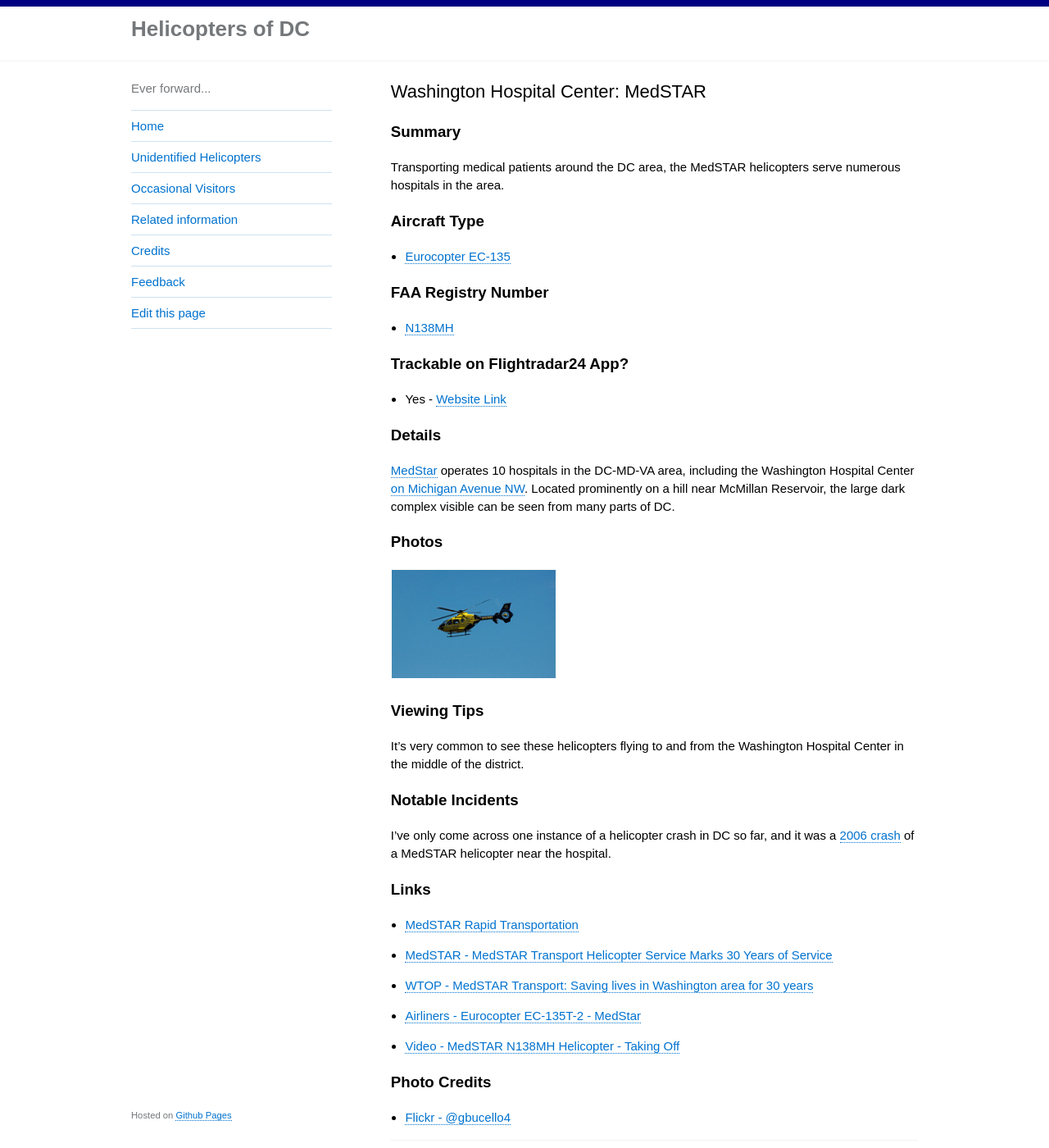
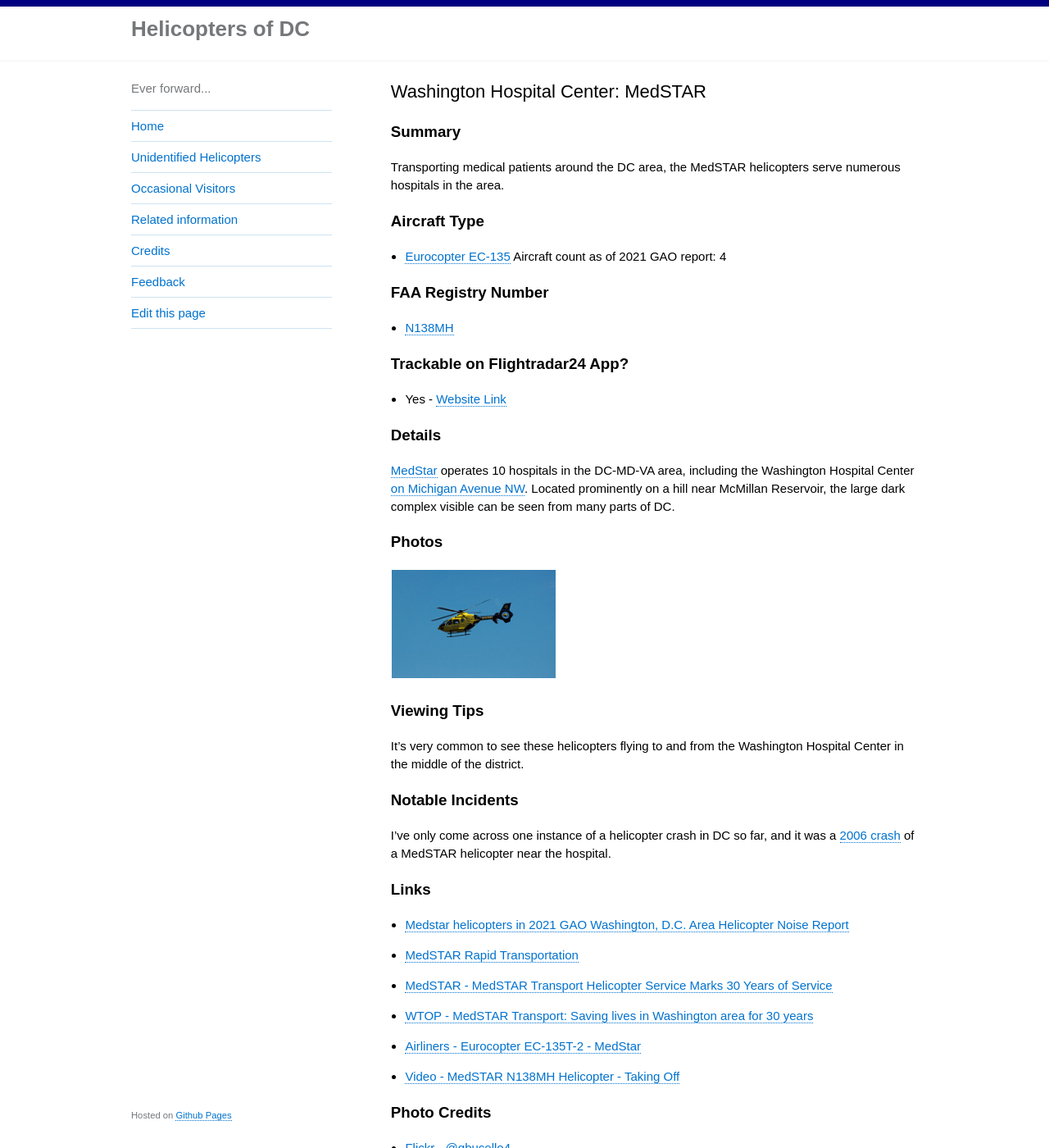
Before and after one commit to gbinal/dc-helicopters, a Jekyll site: the page built from _helicopters/8-medstar.md, in a window 1280 px wide and 1400 px high. Shown: the whole window at 82% size. Built offline with Jekyll 4.4.1, drawn with Linux system fonts in a browser that asks for light colours.

Commit message:
Update 8-medstar.md

```diff
--- a/_helicopters/8-medstar.md
+++ b/_helicopters/8-medstar.md
@@ -8,7 +8,7 @@
 Transporting medical patients around the DC area, the MedSTAR helicopters serve numerous hospitals in the area.
 
 ### Aircraft Type
-* [Eurocopter EC-135](https://en.wikipedia.org/wiki/Eurocopter_EC135)
+* [Eurocopter EC-135](https://en.wikipedia.org/wiki/Eurocopter_EC135) Aircraft count as of 2021 GAO report: 4
 
 ### FAA Registry Number
 * [N138MH](https://registry.faa.gov/aircraftinquiry/NNum_Results.aspx?NNumbertxt=N138MH)
@@ -37,7 +37,7 @@
 I've only come across one instance of a helicopter crash in DC so far, and it was a [2006 crash](https://www.ntsb.gov/news/press-releases/Pages/Update_on_NTSB_Investigation_of_EMS_Helicopter_Crash_in_Washington_DC.aspx) of a MedSTAR helicopter near the hospital.
 
 ### Links
-
+* [Medstar helicopters in 2021 GAO Washington, D.C. Area Helicopter Noise Report](https://hyp.is/3QIhiBVzEeyzGzc5BIRhEw/www.gao.gov/assets/gao-21-200.pdf)
 * [MedSTAR Rapid Transportation](https://www.medstarwashington.org/our-services/medstar-heart-vascular-institute/treatments/medstar-rapid-transportation/)
 * [MedSTAR - MedSTAR Transport Helicopter Service Marks 30 Years of Service](https://www.medstarwashington.org/news/2013/07/03/medstar-transport-helicopter-service-marks-30-years-of-service/)
 * [WTOP - MedSTAR Transport: Saving lives in Washington area for 30 years](https://wtop.com/news/2013/07/medstar-transport-saving-lives-in-washington-area-for-30-years/slide/1/)
```
